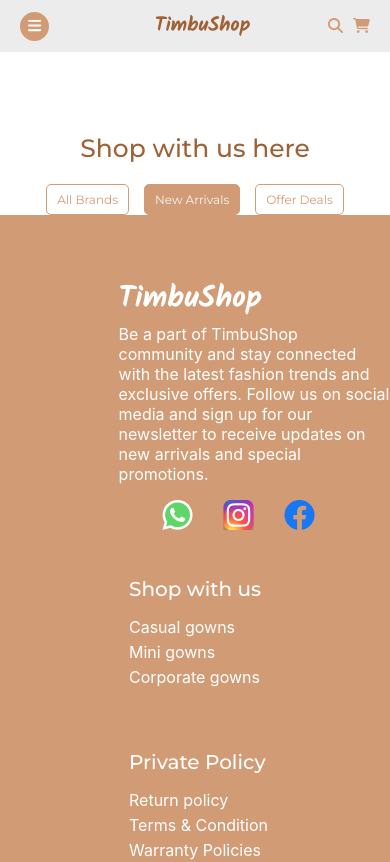
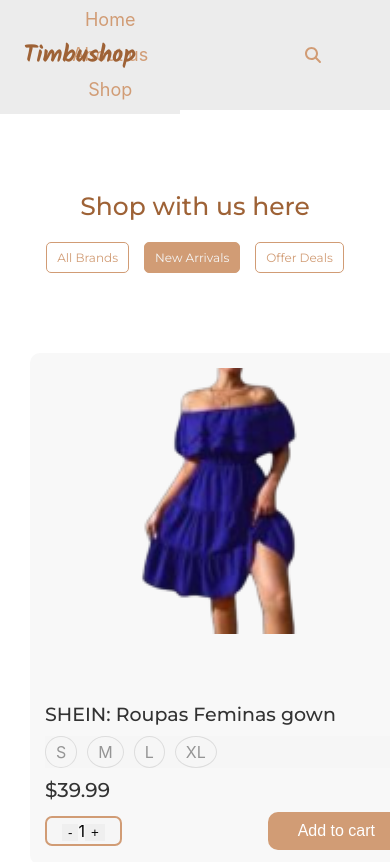
Before and after one commit to Oyizaadewuyi/HNG-TimbuShop, a React (Create React App) app: page / in a window 390 px wide. Shown: the top 862 px of the page. Built offline with nearby package versions, Linux system fonts and the light colour scheme.

Commit message:
updated code

```diff
--- a/src/components/Header/Header.jsx
+++ b/src/components/Header/Header.jsx
@@ -12,32 +12,59 @@
 
 const Header = () => {
     return (
-        <nav className="navbar">
-        <div className="navbar-container">
-          <div className="menu-icon">
-            <FontAwesomeIcon icon={faBars} />
+
+      <nav>
+            {/* <i className="ri-menu-line menu" onClick={() => toggleMenu()}></i> */}
+
+            <div className="menu-icon">
+             <FontAwesomeIcon icon={faBars} />
           </div>
 
-          <div className="navbar-links">
 
-            <a href="#home">
-                <Link to="/">Home</Link>
-                </a>
-            <a href="#about">
-                <Link to="/">About us</Link>
-                </a>
-            <a href="#shop">
-                <Link to="/"><span>Shop</span></Link></a>
-          </div>
-          <div className="navbar-brand">TimbuShop</div>
-          <div className="navbar-icons">
-          <Link to="/AddToCart" className="Link">  <FontAwesomeIcon icon= {faSearch} /></Link>
+            <ul className="left-menu">
+                <li>Home</li>
+                <li>About us</li>
+                <li><span>Shop</span></li>
+            </ul>
 
-            <Link to="/AddToCart" className="Link"><FontAwesomeIcon icon={faShoppingCart} /> </Link>
-          </div>
-          <button className="signup-button">Sign Up</button>
-        </div>
-      </nav>
+            <h1 className="nav-brand">Timbushop</h1>
+
+            <div className="right-icons">
+            <Link to="/AddToCart" className="Link">  <FontAwesomeIcon icon= {faSearch} /></Link>
+
+       <Link to="/ShoppingCart" className="Link"><FontAwesomeIcon icon={faShoppingCart} /> </Link>
+     </div>     <button className="signup-button">Sign Up</button>
+                {/* <i className="ri-search-line"></i>
+                <Link to="cart"><i className="ri-shopping-cart-2-line"></i></Link>
+                <Link to="/" className="signup">Sign up</Link> */}
+
+        </nav>
+      //   <nav className="navbar">
+      //   <div className="navbar-container">
+      //     <div className="menu-icon">
+      //       <FontAwesomeIcon icon={faBars} />
+      //     </div>
+
+      //     <div className="navbar-links">
+
+      //       <a href="#home">
+      //           <Link to="/">Home</Link>
+      //           </a>
+      //       <a href="#about">
+      //           <Link to="/">About us</Link>
+      //           </a>
+      //       <a href="#shop">
+      //           <Link to="/"><span>Shop</span></Link></a>
+      //     </div>
+      //     <div className="navbar-brand">TimbuShop</div>
+      //     <div className="navbar-icons">
+      //     <Link to="/AddToCart" className="Link">  <FontAwesomeIcon icon= {faSearch} /></Link>
+
+      //       <Link to="/ShoppingCart" className="Link"><FontAwesomeIcon icon={faShoppingCart} /> </Link>
+      //     </div>
+      //     <button className="signup-button">Sign Up</button>
+      //   </div>
+      // </nav>
     );
   };
 
--- a/src/components/Header/index.css
+++ b/src/components/Header/index.css
@@ -1,8 +1,12 @@
-body {
+/* * {
   margin: 0;
   padding: 0;
   box-sizing: border-box;
+  list-style: none;
+  text-decoration: none;
+  font-family: montserrat;
 }
+
 .navbar {
   padding: 10px 20px;
   background-color: #ECECEC;
@@ -87,160 +91,151 @@
 
 }
 
-@media(min-width:320px) and (max-width:480px){
-  .navbar-links {
-    display: none;
-  }
+@media screen and (max-width: 1200px) {
 
-  .signup-button {
-    display: none;
-  }
+} */
 
-  .menu-icon {
-    display: block;
-    border-radius: 50%;
-    background-color: #D19C75;
-    border: 2px #D19C75 solid;
-    color: white;
-    padding: 3px 6px;
-    font-size: 15px;
-  }
-
-  .navbar-brand {
-    text-align: center;
-
-    font-size: 20px;
-    margin-left: 23%;
+nav {
+  display: flex;
+  justify-content: space-between;
+  align-items: center;
+  background-color: #ECECEC;
+  padding: 2% 5%;
+  position: relative;
+  z-index: 1;
 }
 
-.navbar-icons {
-  font-size: 15px;
-  gap: 10px;
+.left-menu {
+  width: 24%;
+  display: flex;
+  justify-content: space-between;
+  align-items: center;
+  z-index: -1;
+  transition: top ease-in-out .5s;
+
+}
+
+.left-menu li {
+  color: #D19C75;
+  font-size: 18px;
+  list-style-type: none;
 }
 
 
+.nav-brand {
+  color: #9E6236;
+  user-select: none;
+  font-family: kalam;
 }
 
+.right-icons {
+  width: 18%;
+  display: flex;
+  align-items: center;
+  gap: 70px;
+  margin-right: -10%;
 
-@media(min-width:481px) and (max-width:768px){
-  .navbar-links {
+}
 
-      display: none;
+.Link {
+  color: #D19C75;
+
+}
+
+.signup-button{
+  color: #ECECEC;
+  background-color: #D19C75;
+  font-size: 18px;
+  padding: 4px 16px;
+  border-radius: 6px;
+  border: 1px solid #D19C75;
+}
+
+.menu-icon {
+  display: none;
+}
+
+@media screen and (max-width: 1200px) {
+  nav {
+    padding: 2% 4%;
+  }
+
+  .left-menu {
+    width: 28%;
+  }
+
+  .right-icons {
+    width: 22%;
+  }
+}
+  @media screen and (max-width: 992px) {
+.left-menu {
+      width: 30%;
     }
 
-    .signup-button {
-      display: none;
-    }
-
-    .menu-icon {
-      display: block;
-      border-radius: 50%;
-      background-color: #D19C75;
-      border: 2px #D19C75 solid;
-      color: white;
-      padding: 5px 10px;
-      font-size: 20px;
-    }
-
-    .navbar-icons {
-      gap: 20px;
-    }
-    .navbar-brand{
-      font-size: 25px;
-      text-align: center;
-      margin-left: 22%;
+.right-icons {
+      width: 24%;
     }
 
 }
 
+@media screen and (max-width: 576px) {
+.right-icons {
+    width: 16%;
+  }
+}
 
+@media screen and (max-width: 430px) {
+  .right-icons {
+    width: 18%;
+  }
+}
 
-/* @media (max-width: 1024px) {
-
-  .navbar-links {
-    gap: 15px;
-    display: none;
+@media screen and (max-width: 640px) {
+  nav {
+    padding: 4% 6%;
   }
 
-  .navbar-container {
-    padding: 10px;
+  nav .menu {
+    display: block;
   }
 
-  .navbar-brand {
+  .left-menu {
+    position: absolute;
+    width: 100%;
+    left: 0;
+    display: block;
+    padding-top: 12px;
+    background-color: #ECECEC;
+  }
+
+.left-menu li {
+    text-align: center;
+    margin-bottom: 14px;
+  }
+
+.left-menu a {
     font-size: 20px;
-     }
+  }
 
-  .navbar-icons {
-    font-size: 16px;
-    margin-right: 10%;
-   }
-
-  .signup-button {
-    padding: 8px 20px;
-    font-size: 12px;
-    margin-left: 5%;
-    display: none;
-   }
-
-   .menu-icon {
-      display: block;
-      border-radius: 50%;
-      background-color: #D19C75;
-      border: 2px #D19C75 solid;
-      color: white;
-      padding: 5px 10px;
-    }
-.Link {
-  margin-right: -10%;
-}
-}  */
+  .right-icons {
+    width: 14%;
+    align-items: initial;
+  }
 
 
 
 
-
-
-
-  @media (min-width:769px) and (max-width: 1024px) {
-    .navbar-links a{
-      font-size: 15px;
-      margin-left: -10%;
-
-    }
-
-    .navbar-links{
-      gap: 35px;
-    }
-
-    .navbar-brand {
-      font-size: 30px;
-      text-align: center;
-      margin-left: -5%;
-    }
-
-    .navbar-icons{
-      gap: 10px;
-      font-size: 17px;
-    }
-
-    .signup-button {
-      font-size: 10px;
-      margin-left: 20px;
-      }
-
+.signup-button {
+  display: none; }
 }
 
-@media(min-width:1025px) and (max-width:1200px){
-  .navbar-links a {
-    margin-left: -5%;
+@media screen and (max-width: 768px) {
+.left-menu {
+    width: 36%;
   }
 
-  .signup-button {
-    margin-right: -2%;
-    padding: 7px 15px;
-  }
-
-  .navbar-icons {
-    margin-right: 4%;
+.right-icons {
+    width: 28%;
   }
 }
--- a/src/components/Hero/style.module.css
+++ b/src/components/Hero/style.module.css
@@ -47,7 +47,7 @@
 }
 
 
-@media(min-width:320px) and (max-width:480px){
+@media only screen and (min-width:320px) and (max-width:480px){
     h2 {
         text-align: center;
         font-size: 25px;
@@ -67,7 +67,7 @@
 }
 
 
-@media(min-width:481px) and (max-width:768px){
+@media only screen and(min-width:481px) and (max-width:768px){
     h2 {
         font-size: 35px;
     }
--- a/src/pages/TimbuLanding.jsx
+++ b/src/pages/TimbuLanding.jsx
@@ -1,7 +1,7 @@
 import React from 'react'
 import Header from '../components/Header/Header'
  import Hero from '../components/Hero/Hero'
-// import ProductPage from '../components/Product/ProductPage'
+ import ProductPage from '../components/Product/ProductPage'
 import { TimbuAddToCart } from './TimbuAddToCart/TimbuAddToCart'
 import Footer from '../components/Footer/Footer'
 // import Footer from '../components/Footer/Footer'
@@ -11,7 +11,7 @@
     <div id="top-page">
     <Header/>
     <Hero/>
-    {/* <ProductPage/> */}
+   <ProductPage/>
     <Footer/>
 
 
```
